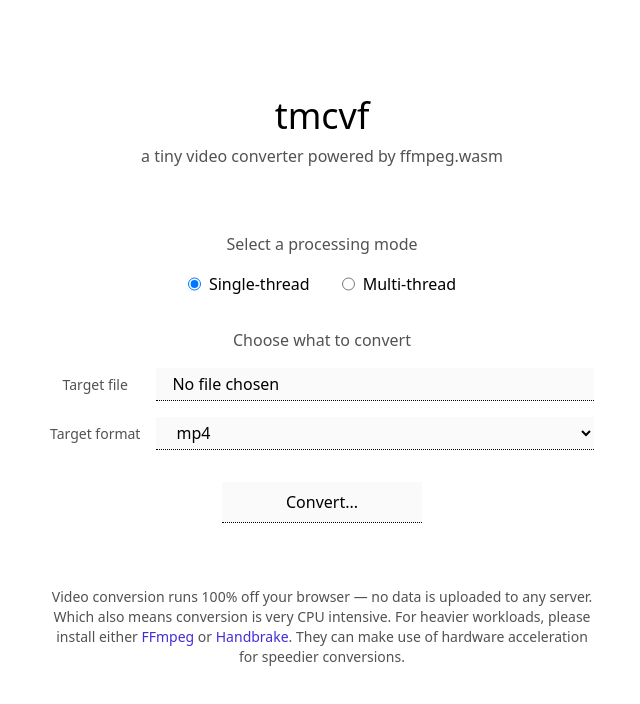
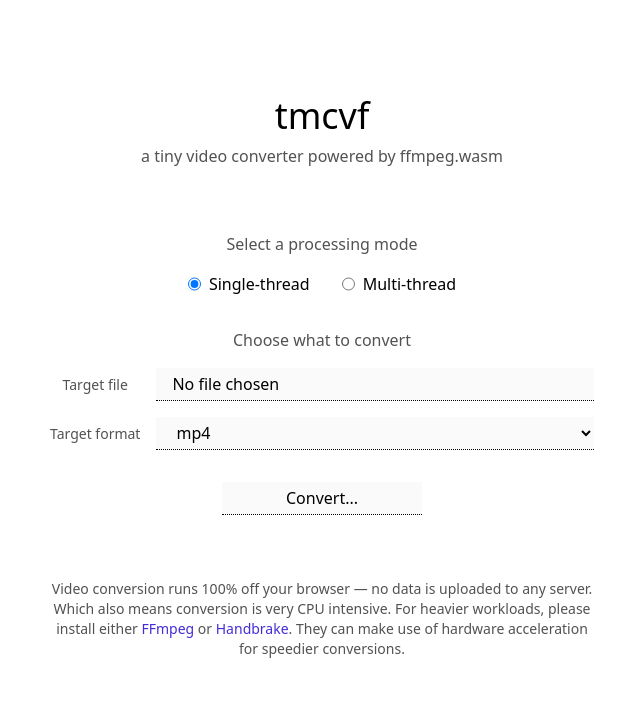
Before and after one commit to ext4cats/tmcvf, a React (Vite) app: page / in a window 1280 px wide. Shown: the top 704 px of the page, without its empty margins (318-958 px from the left). Built offline with nearby package versions, Linux system fonts and the light colour scheme.

Commit message:
VERY important button tweaks

```diff
--- a/src/components/converter-form.tsx
+++ b/src/components/converter-form.tsx
@@ -124,7 +124,7 @@ export default function ConverterForm(props: ConverterFormProps) {
         </div>
       )}
       <button
-        className="px-16 border-b bg-neutral-50 py-2 border-dotted hover:border-solid hover:cursor-pointer"
+        className="px-16 border-b bg-neutral-50 py-1 border-dotted hover:border-solid hover:cursor-pointer"
         type="submit"
       >
         Convert...
--- a/src/components/progress-bar.tsx
+++ b/src/components/progress-bar.tsx
@@ -17,7 +17,7 @@ export default function ProgressBar(props: ProgressBarProps) {
         </div>
       )}
       <button
-        className="px-16 border-b bg-neutral-50 py-2 border-dotted hover:border-solid hover:cursor-pointer"
+        className="px-16 border-b bg-neutral-50 py-1 border-dotted hover:border-solid hover:cursor-pointer"
         type="button"
         onClick={props.onCancel}
       >
```
